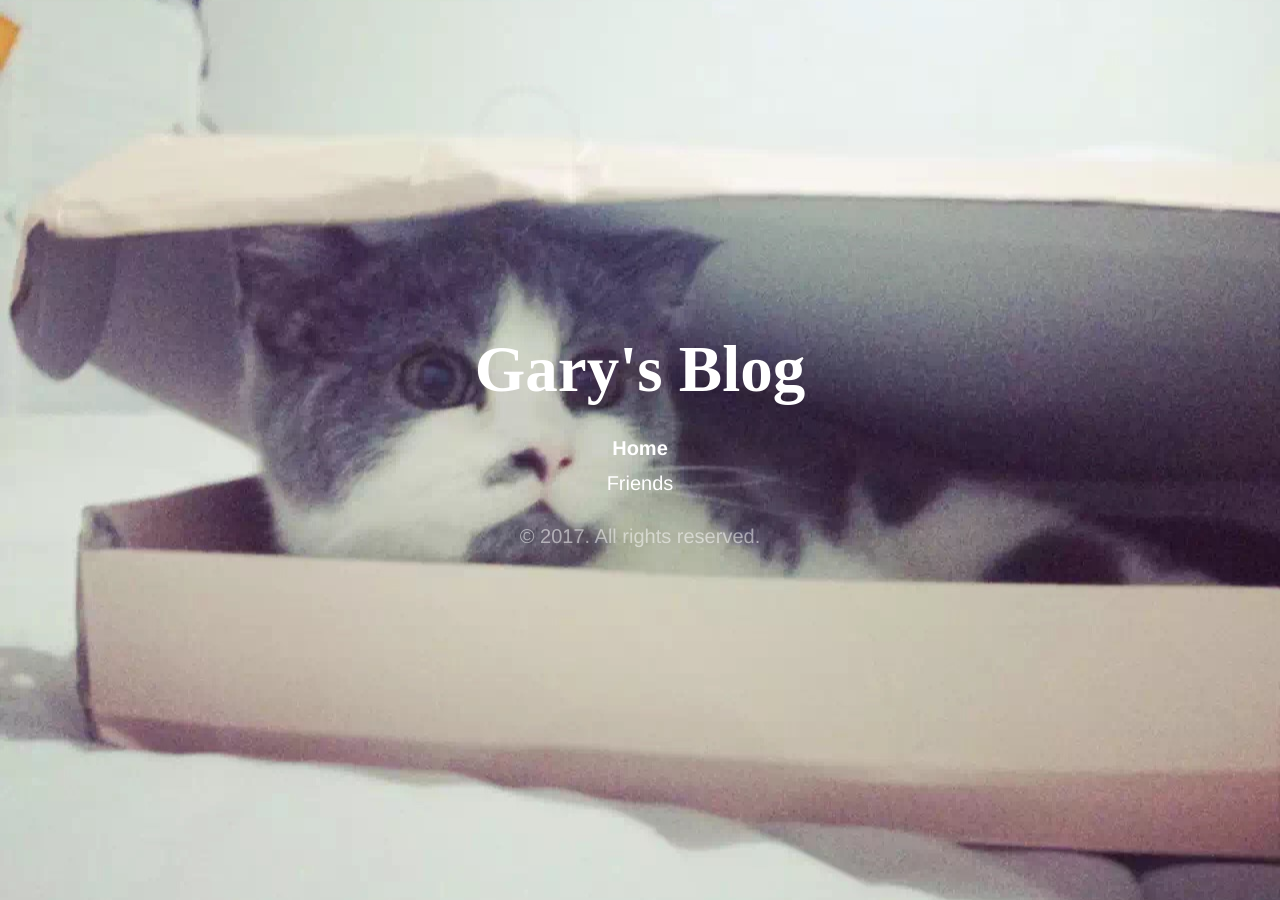
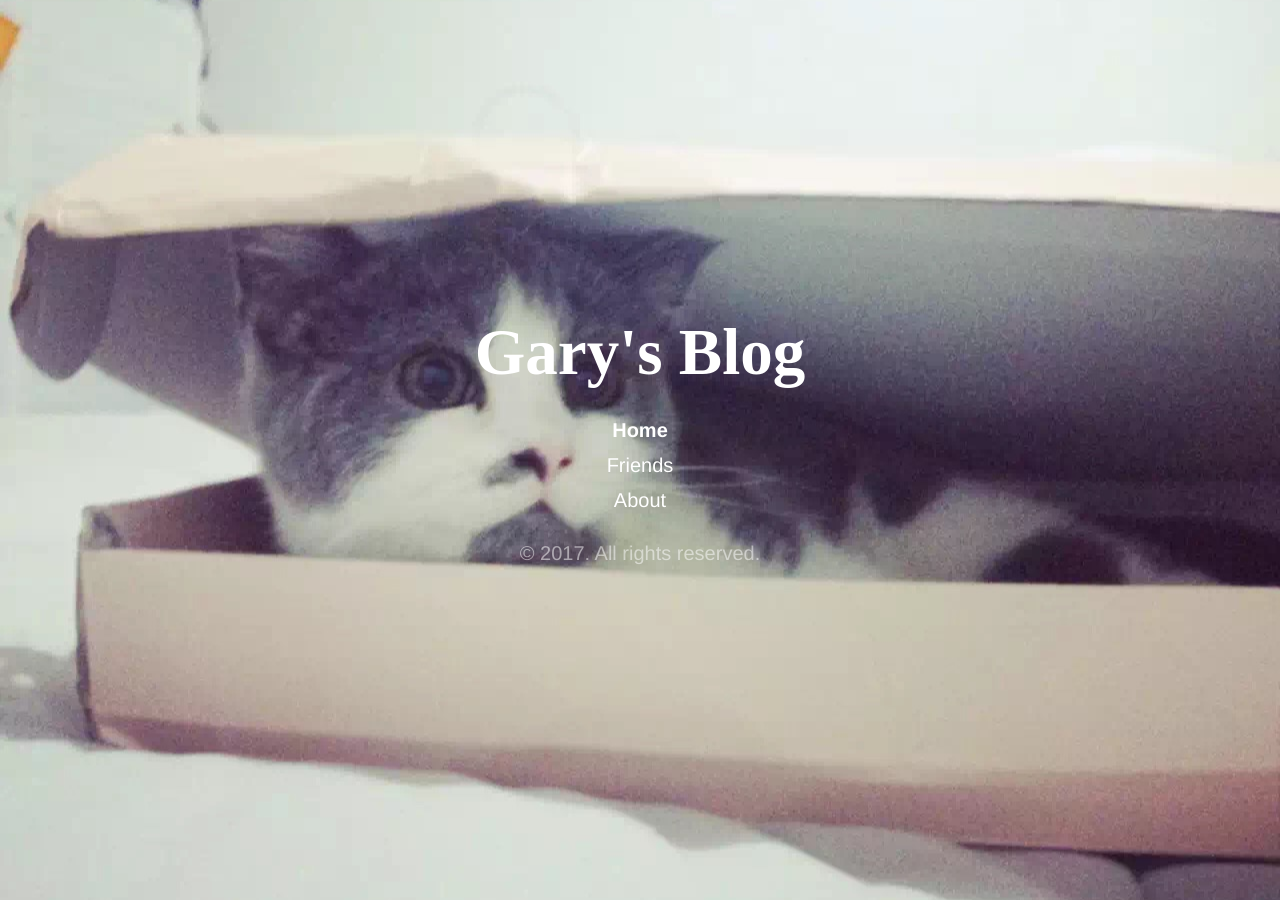
Before and after one commit to liues1992/liues1992.github.io, a Jekyll site: the page built from index.html, in a window 1280 px wide and 900 px high. Built offline with Jekyll 4.4.1, drawn with Linux system fonts in a browser that asks for light colours; the list of posts is cut into pages by our own code.

Commit message:
update sidebar

```diff
--- a/_includes/sidebar.html
+++ b/_includes/sidebar.html
@@ -18,13 +18,8 @@
       {% endcomment %}
 
       {% assign pages_list = site.pages %}
-      {% for node in pages_list %}
-        {% if node.title == "Friends" || if node.title == "About" %}
-          {% if node.layout == "page" %}
-            <a class="sidebar-nav-item{% if page.url == node.url %} active{% endif %}" href="{{ node.url }}">{{ node.title }}</a>
-          {% endif %}
-        {% endif %}
-      {% endfor %}
+      <a class="sidebar-nav-item{% if page.title == "Friends" %} active{% endif %}" href="/friends">Friends</a>
+      <a class="sidebar-nav-item{% if page.title == "About" %} active{% endif %}" href="/about"  >About</a>
     </nav>
 
     <p>&copy; {{ site.time | date: '%Y' }}. All rights reserved.</p>
```
